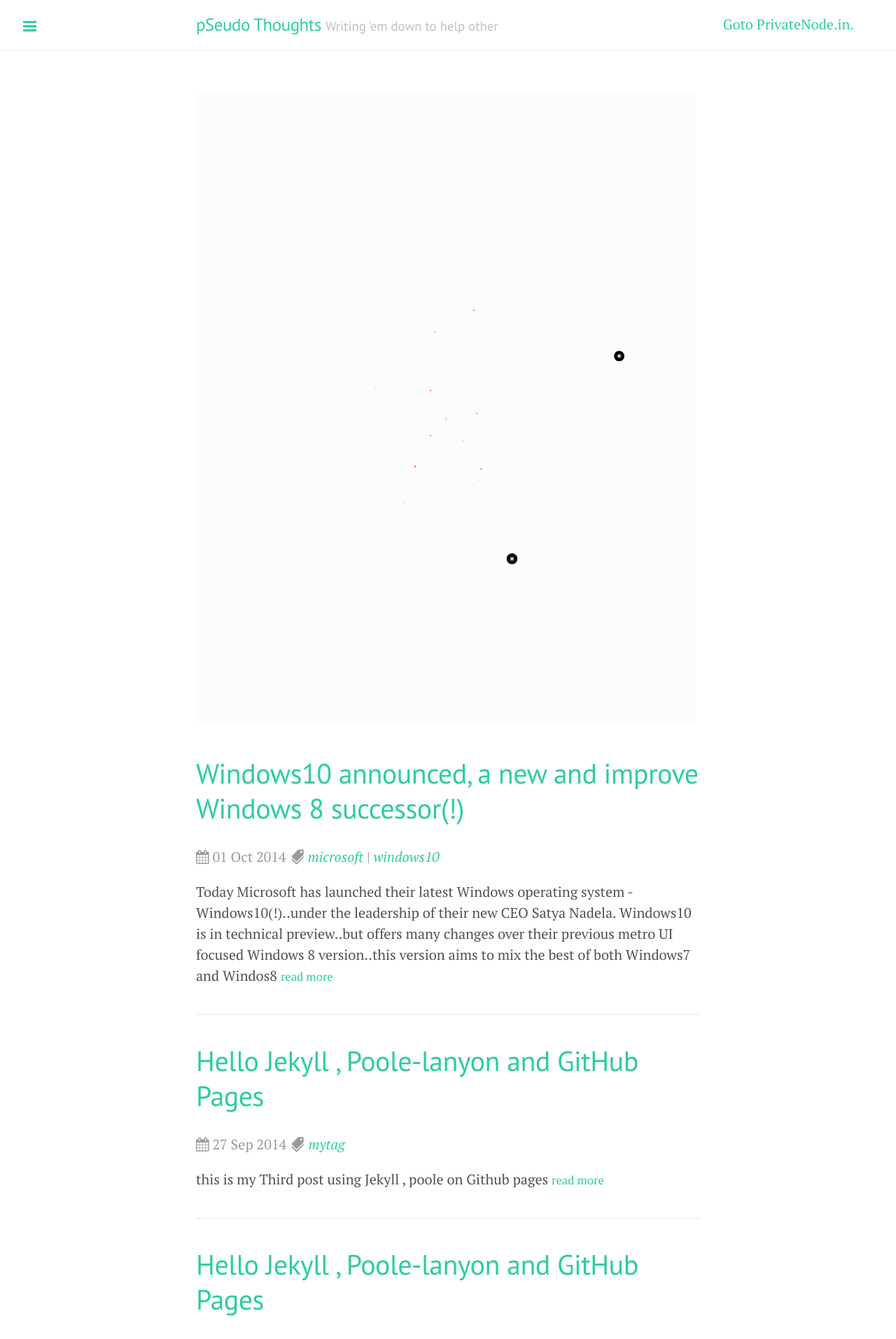
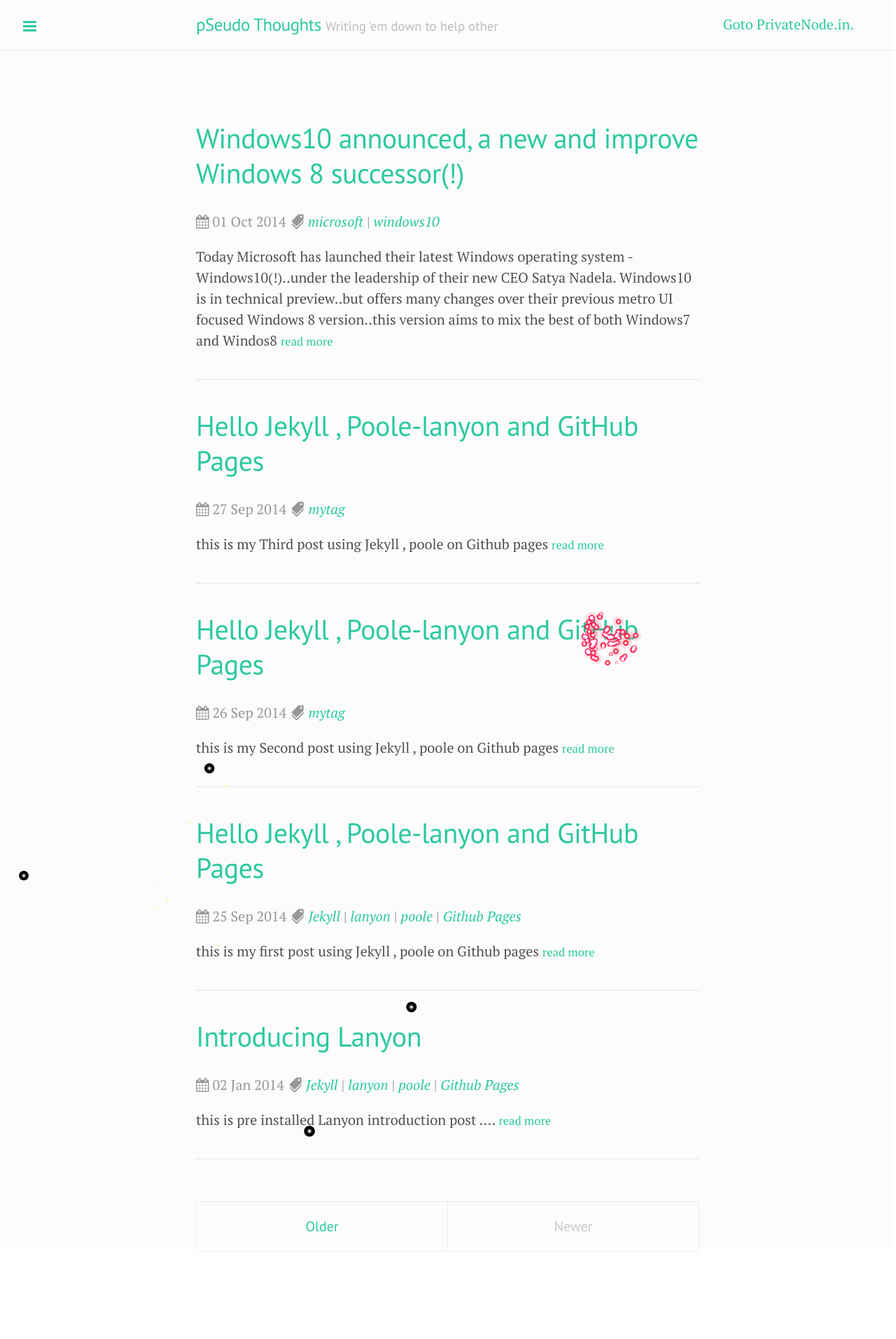
Before and after one commit to DharmeshPandav/dharmeshpandav.github.io, a Jekyll site: the page built from index.html, in a window 1280 px wide. Shown: the top 1914 px of the page at 70% size. Built offline with Jekyll 4.4.1, drawn with Linux system fonts in a browser that asks for light colours; nearby versions of some CDN libraries; Markdown is read by kramdown in place of the engine named in the settings; the list of posts is cut into pages by our own code; after the commit the page ends 1849 px from its top, so only the background shows below that.

Commit message:
Jan1- Happy New Year

```diff
--- a/public/css/custom.css
+++ b/public/css/custom.css
@@ -133,4 +133,4 @@
      color:#2DCCA2;
 }
 
-.letifbegin {position:absolute;z-index:654321;top:0;left:0;width:100%;height:100%;margin:0;padding:0;}
+.letitbegin {position:absolute;z-index:654321;top:0;left:0;width:100%;height:100%;margin:0;padding:0;}
```
